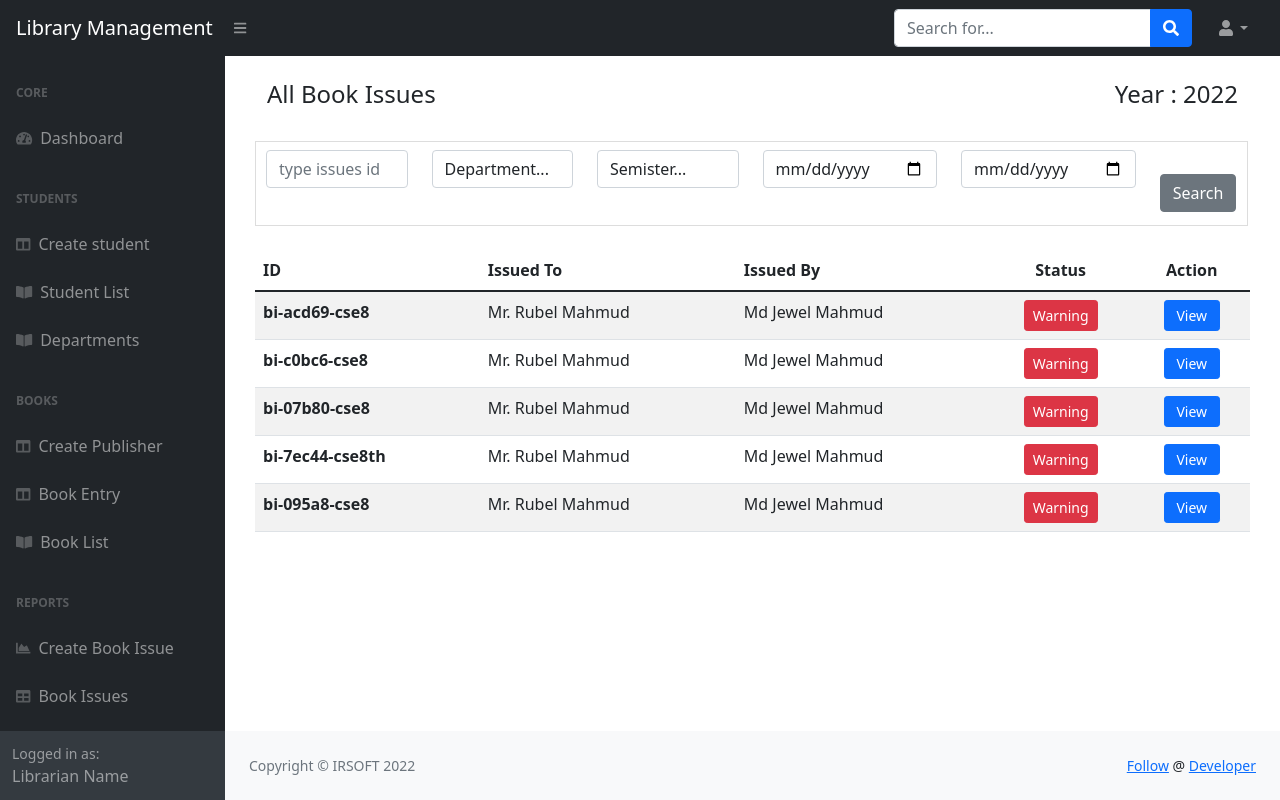
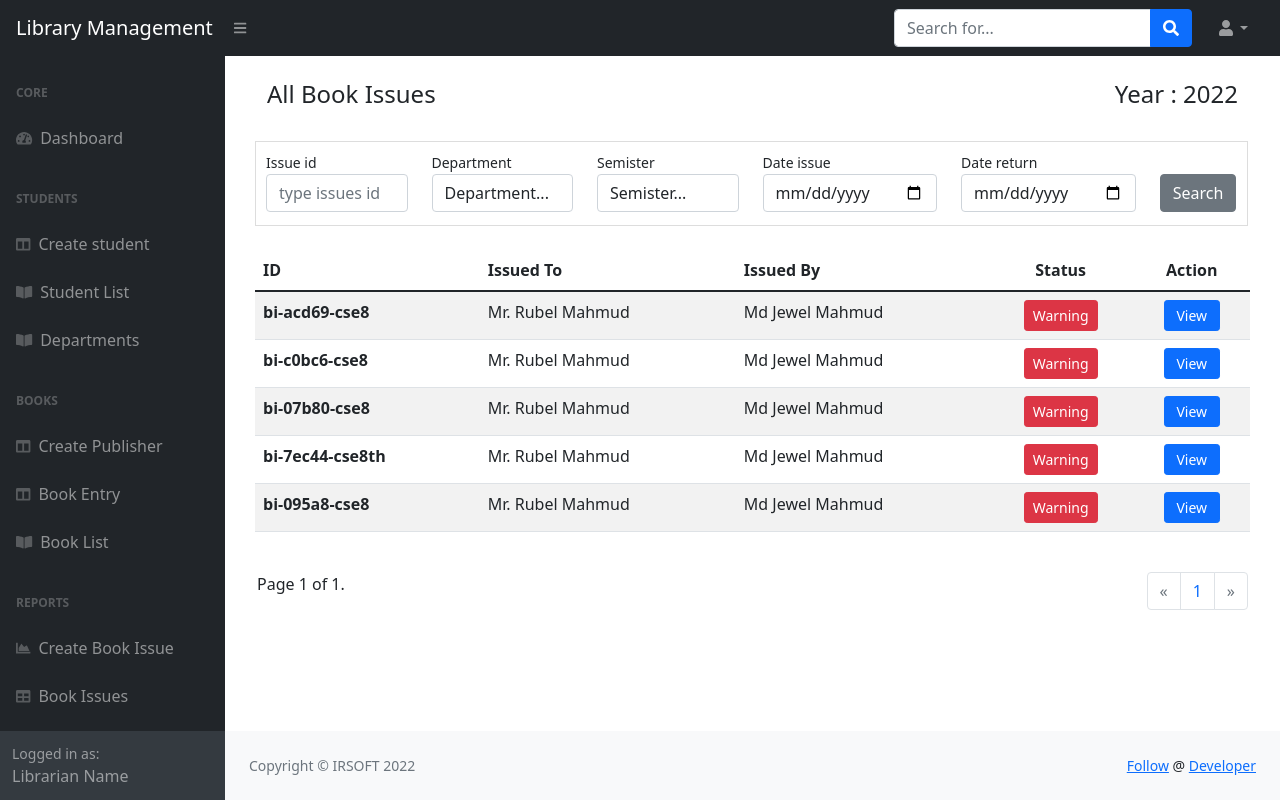
Before and after one commit to Rubel-Mahmud/LIBRARY_MANAGEMENT_SYS, a Django app: page /issues/list/ in a window 1280 px wide. Run offline with Django 4.2, Linux system fonts and the light colour scheme; data comes from the database, SQL or seed files in the repository; both versions use the stored data as it was after the commit; some libraries are stand-ins or nearby versions.

Commit message:
pagination and page data summery implementation

```diff
--- a/book_issues/models.py
+++ b/book_issues/models.py
@@ -41,5 +41,5 @@ class BookIssue(models.Model):
             self.slug = slugify(self.title)
         if self.issueId == None:
             unique_data = str(uuid4()).split('-')[4][:5]
-            self.issueId = slugify('BI-{}-{}.{}'.format(unique_data, self.student.department.name, self.student.semister))
+            self.issueId = slugify('BI-{}-{}.{}'.format(unique_data, self.student.department.name, self.student.semister[0]))
         super(BookIssue, self).save(*args, **kwargs)
--- a/book_issues/views.py
+++ b/book_issues/views.py
@@ -1,3 +1,4 @@
+from django.core.paginator import Paginator
 from django.shortcuts import render, redirect
 from librarians.models import Librarian
 from students.models import Student, Department
@@ -88,8 +89,8 @@ def book_issues(request):
         issues = BookIssue.objects.filter(student__department_id=issueDepartment)
 
     if issueSemister and issueSemister != 'Semister...':
-        semister = str(issueSemister)[0]
-        issues = BookIssue.objects.filter(student__semister=semister)
+        # semister = str(issueSemister)[0]
+        issues = BookIssue.objects.filter(student__semister=issueSemister)
 
     if issueDate:
         issues = BookIssue.objects.filter(issue_date=issueDate)
@@ -97,5 +98,9 @@ def book_issues(request):
     if returnDate:
         issues = BookIssue.objects.filter(return_date=returnDate)
 
-    context['issues'] = issues
+    paginator = Paginator(issues, 5) # Show 10 contacts per page.
+    page_number = request.GET.get('page')
+    page_obj = paginator.get_page(page_number)
+
+    context['page_obj'] = page_obj
     return render(request, 'book_issues/issues.html', context)
--- a/students/models.py
+++ b/students/models.py
@@ -14,14 +14,14 @@ class Department(models.Model):
 
 class Student(models.Model):
     semisters = (
-        ('1','1st'),
-        ('2','2nd'),
-        ('3','3rd'),
-        ('4','4th'),
-        ('5','5th'),
-        ('6','6th'),
-        ('7','7th'),
-        ('8','8th'),
+        ('1st','1st'),
+        ('2nd','2nd'),
+        ('3rd','3rd'),
+        ('4th','4th'),
+        ('5th','5th'),
+        ('6th','6th'),
+        ('7th','7th'),
+        ('8th','8th')
     )
     gender = (
         ('male', 'Male'),
--- a/templates/book_issues/complete_issue.html
+++ b/templates/book_issues/complete_issue.html
@@ -10,7 +10,7 @@
             <h4>{{ issue.student.name }}</h4>
             <p>{{ issue.student.email }}</p>
             <p>Department : {{ issue.student.department }}</p>
-            <p>Semister : {{ issue.student.semister }}th</p>
+            <p>Semister : {{ issue.student.semister }}</p>
         </div>
         <div style="text-align:right;" class="col-md-5 librarian">
             <h6>- Issued By</h6>
--- a/templates/book_issues/issues.html
+++ b/templates/book_issues/issues.html
@@ -19,11 +19,11 @@
             <form class="form-inline" method="GET">
                 <div class="row">
                     <div class="col-md-2">
-                        <small><label class="sr-only" for="inlineFormInputName2">Issue id</label></small>
+                        <small><label class="" for="inlineFormInputName2">Issue id</label></small>
                         <input type="text" class="form-control mb-2 mr-sm-2" id="inlineFormInputName2" placeholder="type issues id" name="issueId">
                     </div>
                     <div class="col-md-2">
-                        <small><label class="sr-only" for="inlineFormCustomSelectPref">Department</label></small>
+                        <small><label class="" for="inlineFormCustomSelectPref">Department</label></small>
                         <select class="form-control " id="inlineFormCustomSelectPref" name="issueDepartment">
                             <option selected>Department...</option>
                             {% for department in departments %}
@@ -32,7 +32,7 @@
                         </select>
                     </div>
                     <div class="col-md-2">
-                        <small><label class="sr-only" for="inlineFormCustomSelectPref">Semister</label></small>
+                        <small><label class="" for="inlineFormCustomSelectPref">Semister</label></small>
                         <select class="form-control custom-select " id="inlineFormCustomSelectPref" name="issueSemister">
                             <option selected>Semister...</option>
                             {% for semister in semisters %}
@@ -42,13 +42,13 @@
                     </div>
                     <div class="col-md-3" style="width:20%;">
                         <div class="form-group">
-                            <small><label class="sr-only" for="issueDate">Date issue</label></small>
+                            <small><label class="" for="issueDate">Date issue</label></small>
                             <input class="form-control" type="date" id="issueDate" name="issueDate">
                         </div>
                     </div>
                     <div class="col-md-3" style="width:20%;">
                         <div class="form-group">
-                            <small><label class="sr-only" for="returnDate">Date return</label></small>
+                            <small><label class="" for="returnDate">Date return</label></small>
                             <input class="form-control" type="date" id="returnDate" name="returnDate" placeholder="Return Date">
                         </div>
                     </div>
@@ -76,7 +76,7 @@
                 </tr>
               </thead>
               <tbody>
-              {% for issue in issues %}
+              {% for issue in page_obj %}
                 <tr>
                   <th scope="row">{{ issue.issueId }}</th>
                   <td>{{ issue.student.name }}</td>
@@ -94,6 +94,68 @@
         </div>
 <!--        <div class="col-md-1"></div>-->
     </div>
+
+
+    <div class="paginator_class" style="padding-right:20px; padding-left:20px;">
+        <br>
+        <div class="row">
+            <div class="col-md-6">
+                <span class="current">
+                    Page {{ page_obj.number }} of {{ page_obj.paginator.num_pages }}.
+                </span>
+            </div>
+            <div class="col-md-6">
+                <nav aria-label="...">
+                  <ul class="pagination justify-content-end">
+                    {% if page_obj.has_previous %}
+                    <li class="page-item">
+        <!--              <a class="page-link" href="#" tabindex="-1">Previous</a>-->
+                        <a class="page-link" href="?page={{ page_obj.previous_page_number }}" aria-label="Previous">
+                            <span aria-hidden="true">&laquo;</span>
+                            <span class="sr-only">Previous</span>
+                        </a>
+                    </li>
+                    {% else %}
+                      <li class="page-item disabled">
+        <!--              <a class="page-link" href="#" tabindex="-1">Previous</a>-->
+                        <a class="page-link" href="#" aria-label="Previous">
+                            <span aria-hidden="true">&laquo;</span>
+                            <span class="sr-only">Previous</span>
+                        </a>
+                    </li>
+                    {% endif %}
+
+                    {% for page_no in page_obj.paginator.page_range %}
+                    <li class="page-item"><a class="page-link" href="?page={{ page_no }}">{{ page_no }}</a></li>
+        <!--            <li class="page-item active">-->
+        <!--              <a class="page-link" href="#">2 <span class="sr-only">(current)</span></a>-->
+        <!--            </li>-->
+        <!--            <li class="page-item"><a class="page-link" href="#">3</a></li>-->
+                    {% endfor %}
+
+                    {% if page_obj.has_next %}
+                    <li class="page-item">
+        <!--              <a class="page-link" href="#">Next</a>-->
+                        <a class="page-link" href="?page={{ page_obj.next_page_number }}" aria-label="Next">
+                            <span aria-hidden="true">&raquo;</span>
+                            <span class="sr-only">Next</span>
+                        </a>
+                    </li>
+                    {% else %}
+                      <li class="page-item disabled">
+        <!--              <a class="page-link" href="#">Next</a>-->
+                        <a class="page-link" href="#" aria-label="Next">
+                            <span aria-hidden="true">&raquo;</span>
+                            <span class="sr-only">Next</span>
+                        </a>
+                    </li>
+                    {% endif %}
+                  </ul>
+                </nav>
+            </div>
+        </div>
+    </div>
+
 </div>
 {% endblock content %}
 
```
Also changed, not shown: books/models.py (+8 -8 lines), templates/librarians/home.html (+6 -5 lines), books/migrations/0002_alter_book_semister.py (added), db.sqlite3, students/migrations/0002_alter_student_semister.py (added).
